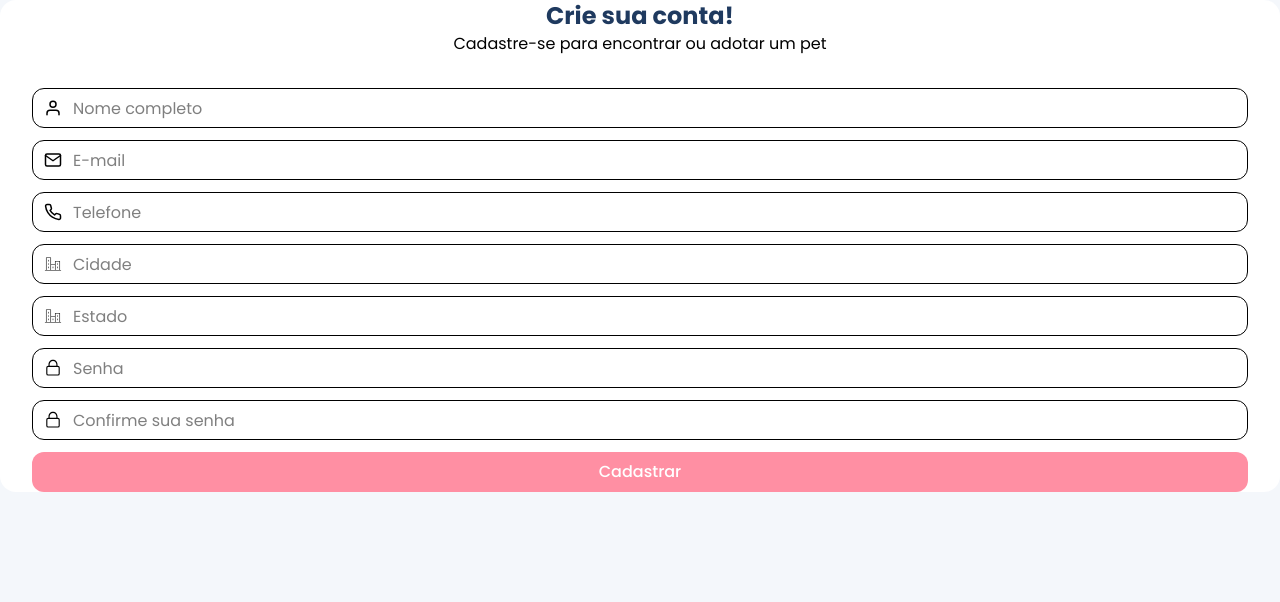
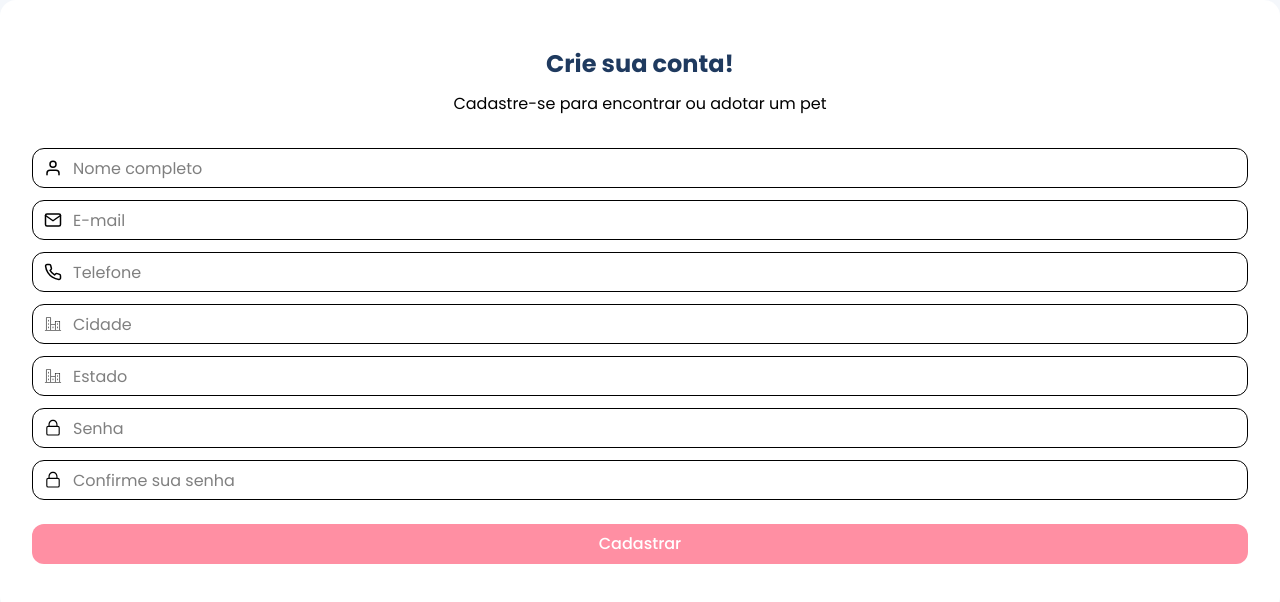
Before and after one commit to igorjosiel/pet-amigo, a React (Vite) app: page /register in a window 1280 px wide. Shown: the top 602 px of the page. Built offline with nearby package versions, Linux system fonts and the light colour scheme.

Commit message:
adiciona o schema do formulário de cadastro de usuário.

```diff
--- a/src/components/Button/index.tsx
+++ b/src/components/Button/index.tsx
@@ -6,7 +6,7 @@ function Button({ children }: ButtonProps) {
   return (
     <button
       type="submit"
-      className="rounded-xl bg-baby-pink text-white font-medium h-10 cursor-pointer"
+      className="rounded-xl bg-baby-pink text-white font-medium h-10 cursor-pointer mt-3"
     >
       {children}
     </button>
--- a/src/components/Typography/index.tsx
+++ b/src/components/Typography/index.tsx
@@ -3,9 +3,9 @@ import { cva, type VariantProps } from "class-variance-authority";
 const typography = cva([], {
   variants: {
     variant: {
-      primary: ["text-primary text-base pt-2.5"],
+      primary: ["text-primary text-base"],
       secondary: [""],
-      error: ["text-danger", "text-[14px]"],
+      error: ["text-danger text-[14px]"],
     },
     defaultVariants: {
       variant: "primary",
--- a/src/index.css
+++ b/src/index.css
@@ -28,6 +28,6 @@
   }
 
   h1 {
-    @apply text-primary font-bold;
+    @apply text-primary font-bold text-2xl;
   }
 }
--- a/src/pages/Login/index.tsx
+++ b/src/pages/Login/index.tsx
@@ -25,13 +25,15 @@ function Login() {
   return (
     <div className="flex flex-col items-center md:bg-background md:rounded-2xl px-8">
       <img src={logo} className="w-md" alt="Logo da aplicação" />
-      <h1 className="text-2xl">Bem-vindo de volta!</h1>
+      <h1>Bem-vindo de volta!</h1>
+
       <Typography>Faça login para continuar</Typography>
 
       <form
         onSubmit={handleSubmit(onSubmit)}
         className="pt-8 flex flex-col gap-3 w-full"
       >
+        <div>
           <Input
             {...register("email")}
             type="email"
@@ -41,7 +43,9 @@ function Login() {
             <FiMail size={18} />
           </Input>
           <Typography variant="error">{errors.email?.message}</Typography>
+        </div>
 
+        <div>
           <Input
             {...register("password")}
             type="password"
@@ -51,6 +55,7 @@ function Login() {
             <GoLock size={18} />
           </Input>
           <Typography variant="error">{errors.password?.message}</Typography>
+        </div>
 
         <Link path="forgot-password">Esqueceu sua senha?</Link>
 
--- a/src/pages/Register/index.tsx
+++ b/src/pages/Register/index.tsx
@@ -3,56 +3,125 @@ import { FiMail } from "react-icons/fi";
 import { GoLock } from "react-icons/go";
 import { FiPhone } from "react-icons/fi";
 import { PiCityThin } from "react-icons/pi";
+import { useForm } from "react-hook-form";
+import { yupResolver } from "@hookform/resolvers/yup";
 
 import Typography from "../../components/Typography";
 import Input from "../../components/Input";
 import Button from "../../components/Button";
 
+import { schemaRegister, type FormDataRegister } from "./schema";
+
 function Register() {
+  const {
+    register,
+    handleSubmit,
+    formState: { errors },
+  } = useForm<FormDataRegister>({
+    resolver: yupResolver(schemaRegister),
+  });
+
+  const onSubmit = (data: FormDataRegister) => console.log(data);
+
   return (
-    <div className="flex flex-col items-center md:bg-background md:rounded-2xl px-8">
-      <h1 className="text-2xl">Crie sua conta!</h1>
+    <div className="flex flex-col items-center md:bg-background md:rounded-2xl px-8 py-12">
+      <h1>Crie sua conta!</h1>
 
-      <Typography>Cadastre-se para encontrar ou adotar um pet</Typography>
+      <Typography className="text-center pt-3">
+        Cadastre-se para encontrar ou adotar um pet
+      </Typography>
 
-      <form className="pt-8 flex flex-col gap-3 w-full">
+      <form
+        onSubmit={handleSubmit(onSubmit)}
+        className="pt-8 flex flex-col gap-3 w-full"
+      >
+        <div>
           <Input
             type="text"
             placeholder="Nome completo"
             aria-label="Nome completo"
+            {...register("name")}
           >
             <FiUser size={18} />
           </Input>
+          <Typography variant="error">{errors.name?.message}</Typography>
+        </div>
 
-        <Input type="email" placeholder="E-mail" aria-label="E-mail">
+        <div>
+          <Input
+            type="email"
+            placeholder="E-mail"
+            aria-label="E-mail"
+            {...register("email")}
+          >
             <FiMail size={18} />
           </Input>
+          <Typography variant="error">{errors.email?.message}</Typography>
+        </div>
 
-        <Input type="tel" placeholder="Telefone" aria-label="Telefone">
+        <div>
+          <Input
+            type="tel"
+            placeholder="Telefone"
+            aria-label="Telefone"
+            {...register("telephone")}
+          >
             <FiPhone size={18} />
           </Input>
+          <Typography variant="error">{errors.telephone?.message}</Typography>
+        </div>
 
-        <Input type="text" placeholder="Cidade" aria-label="Cidade">
+        <div>
+          <Input
+            type="text"
+            placeholder="Cidade"
+            aria-label="Cidade"
+            {...register("city")}
+          >
             <PiCityThin size={18} />
           </Input>
+          <Typography variant="error">{errors.city?.message}</Typography>
+        </div>
 
-        <Input type="text" placeholder="Estado" aria-label="Estado">
+        <div>
+          <Input
+            type="text"
+            placeholder="Estado"
+            aria-label="Estado"
+            {...register("state")}
+          >
             <PiCityThin size={18} />
           </Input>
+          <Typography variant="error">{errors.state?.message}</Typography>
+        </div>
 
-        <Input type="password" placeholder="Senha" aria-label="Senha">
+        <div>
+          <Input
+            type="password"
+            placeholder="Senha"
+            aria-label="Senha"
+            {...register("password")}
+          >
             <GoLock size={18} />
           </Input>
+          <Typography variant="error">{errors.password?.message}</Typography>
+        </div>
 
+        <div>
           <Input
             type="password"
             placeholder="Confirme sua senha"
             aria-label="Confirme sua senha"
+            {...register("confirmPassword")}
           >
             <GoLock size={18} />
           </Input>
+          <Typography variant="error">
+            {errors.confirmPassword?.message}
+          </Typography>
+        </div>
 
-        <Button>Cadastrar</Button>
+        <Button >Cadastrar</Button>
       </form>
     </div>
   );
--- /dev/null
+++ b/src/pages/Register/schema.tsx
@@ -0,0 +1,40 @@
+import * as yup from "yup";
+
+type FormDataRegister = {
+  name: string;
+  email: string;
+  telephone: string;
+  city: string;
+  state: string;
+  password: string;
+  confirmPassword: string;
+};
+
+const schemaRegister = yup
+  .object({
+    name: yup.string().required("Nome completo é obrigatório."),
+    email: yup
+      .string()
+      .email("E-mail inválido.")
+      .required("E-mail é obrigatório."),
+    telephone: yup
+      .string()
+      .matches(
+        /^\(\d{2}\) \d{4,5}-\d{4}$/,
+        "Telefone deve estar no formato (XX) XXXXX-XXXX."
+      )
+      .required("Telefone é obrigatório."),
+    city: yup.string().required("Cidade é obrigatória."),
+    state: yup.string().required("Estado é obrigatório."),
+    password: yup
+      .string()
+      .min(6, "Senha deve ter ao menos 6 caracteres.")
+      .required("Senha é obrigatória."),
+    confirmPassword: yup
+      .string()
+      .oneOf([yup.ref("password")], "As senhas devem coincidir.")
+      .required("Confirmação de senha é obrigatória."),
+  })
+  .required();
+
+export { schemaRegister, type FormDataRegister };
```
Lines whose indentation alone changed are shown as unchanged.
